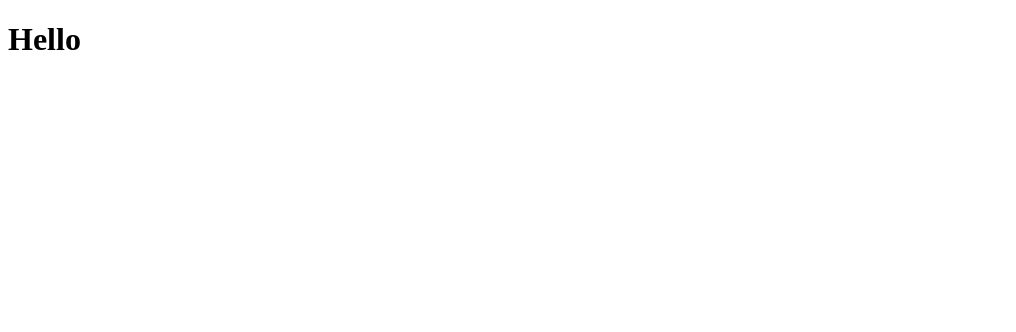
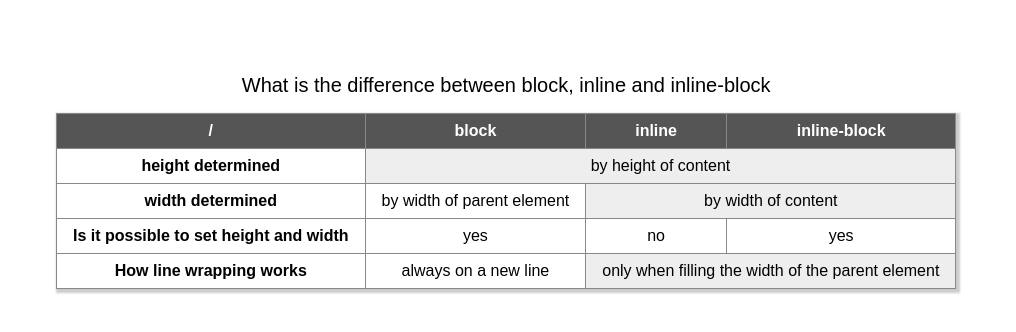
Before and after one commit to oleg-mahnichev/Tutorial, a plain HTML site: page index.html in a window 1280 px wide. Shown: the whole page, without its empty margins (0-1016 px from the left). Drawn offline with Linux system fonts and the light colour scheme.

Commit message:
table with css

```diff
--- /dev/null
+++ b/css/styles.css
@@ -0,0 +1,25 @@
+table {
+  box-shadow: 2px 2px 2px 2px hsla(0, 0%, 0%, 0.2);
+  margin: 3rem;
+  font-family: sans-serif;
+  border-collapse: collapse;
+}
+caption {
+  font-size: 20px;
+  margin-bottom: 1rem;
+}
+thead {
+  background-color: #555;
+  color: #fff;
+}
+
+td,
+th {
+  padding: 0.5rem 1rem;
+  border: 1px solid #888;
+  text-align: center;
+}
+
+td[colspan] {
+  background-color: #eee;
+}
--- a/index.html
+++ b/index.html
@@ -4,9 +4,44 @@
     <meta charset="UTF-8" />
     <meta http-equiv="X-UA-Compatible" content="IE=edge" />
     <meta name="viewport" content="width=device-width, initial-scale=1.0" />
-    <title>Document</title>
+    <title>Table</title>
+    <link rel="stylesheet" href="./css/styles.css"
   </head>
-  <body>
-    <h1>Hello</h1>
-  </body>
+  <br>
+    <table>
+      <caption>
+        What is the difference between block, inline and inline-block
+      </caption>
+      <thead>
+        <tr>
+          <th>/</th>
+          <th>block</th>
+          <th>inline</th>
+          <th>inline-block</th>
+        </tr>
+      </thead>
+      <tbody>
+        <tr>
+          <th>height determined</th>
+           <td colspan="3">by height of content</td>
+        </tr>
+        <tr>
+          <th>width determined</th>
+          <td>by width of parent element</td>
+          <td colspan="2">by width of content</td>
+        </tr>
+        <tr>
+          <th>Is it possible to set height and width</th>
+          <td>yes</td>
+          <td>no</td>
+          <td>yes</td>
+        </tr>
+        <tr>
+          <th>How line wrapping works</th>
+          <td>always on a new line</td>
+          <td colspan="2">only when filling the width of the parent element</td>
+        </tr>
+      </tbody>
+    </table>
+    </body>
 </html>
```
